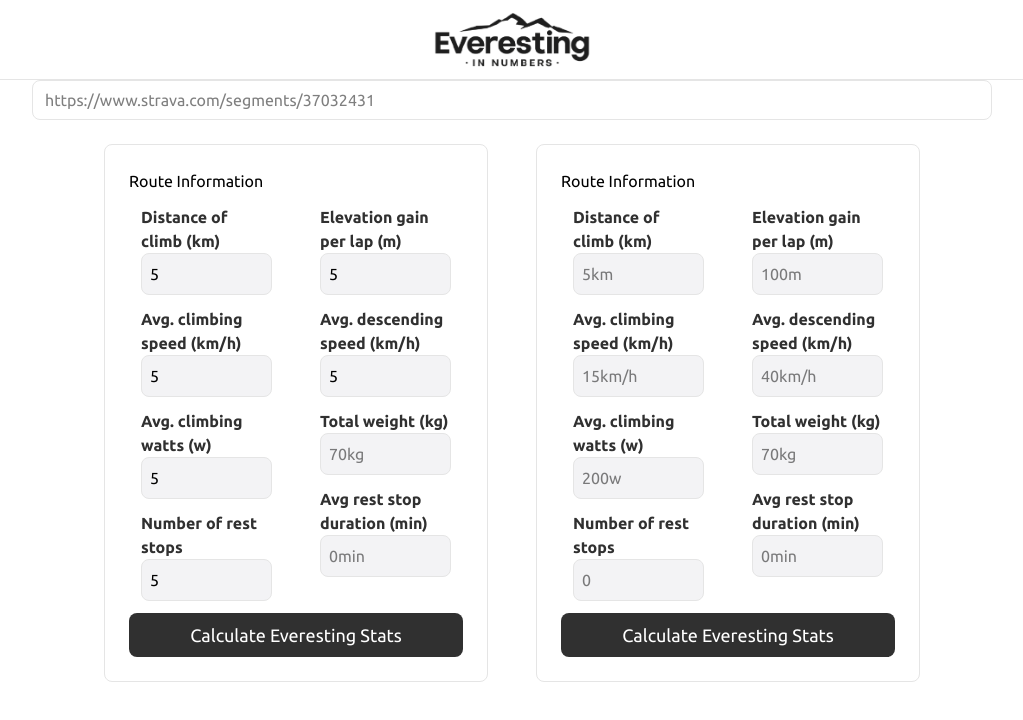
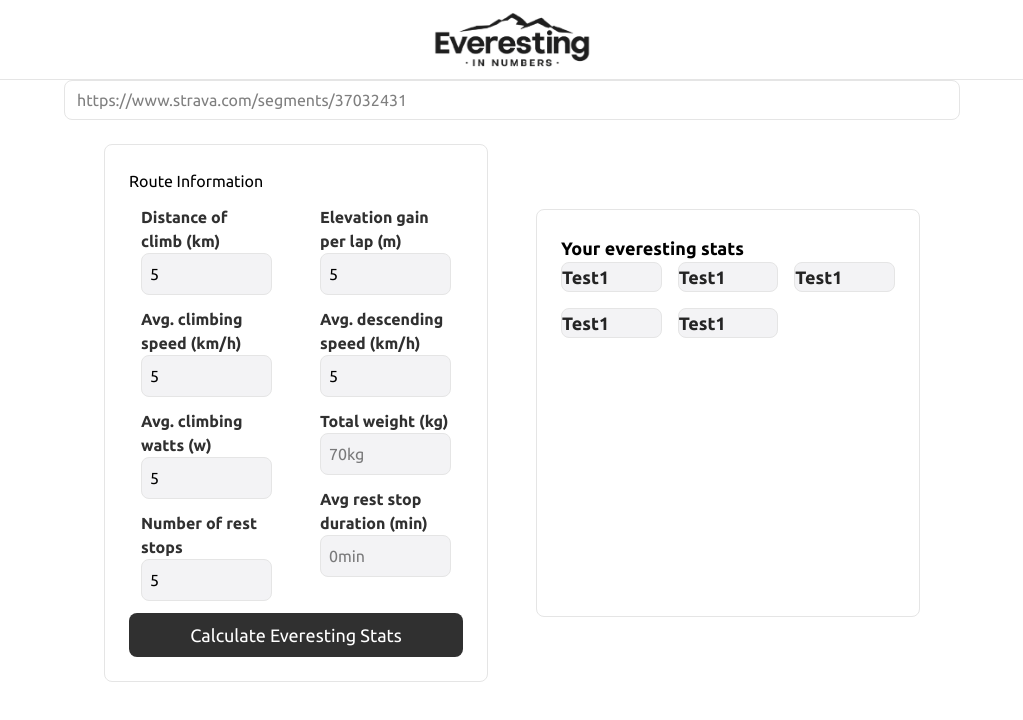
Before and after one commit to SASMIDT03/EverestingInNumbers, a React (Vite) app: page / in a window 1280 px wide. Both pictures are taken after typing "5", "5", "5", "5", "5", "5" into the empty fields and a click on the button "Calculate Everesting Stats". Shown: the top 720 px of the page, without its empty margins (128-1151 px from the left). Built offline with nearby package versions, Linux system fonts and the light colour scheme.

Commit message:
Started implementing displaying everesting stats.

```diff
--- a/src/App.tsx
+++ b/src/App.tsx
@@ -1,11 +1,18 @@
 import logo from './assets/ein.png';
 import {RouteForm} from "./components/RouteForm.tsx";
 import type {RideInformation} from "./utils/types/RideInformation.ts";
+import {StatsDisplay} from "./components/StatsDisplay.tsx";
+import {useState} from "react";
+import type {EverestingStats} from "./utils/types/EverestingStats.ts";
+import { CalculateEverestingStats } from "./utils/EverestingCalculator.ts";
 
 export default function App() {
 
-    const handleCalculation = (date: RideInformation) => {
-        console.log("App recievd data: ", date);
+    const [results, setResults] = useState<EverestingStats | null>(null);
+
+    const handleCalculation = (data: RideInformation) => {
+        console.log("App recievd data: ", data);
+        setResults(CalculateEverestingStats(data))
     }
 
     return (
@@ -20,7 +27,7 @@ export default function App() {
                 placeholder="https://www.strava.com/segments/37032431"
                 className="
                     bg-primary border-1 border-primary-shade rounded-lg
-                    w-[75vw] h-[5vh] p-3
+                    w-[70vw] h-[5vh] p-3
                     outline-none
                     focus:ring-2
                     focus:ring-dark-shade
@@ -30,7 +37,7 @@ export default function App() {
 
             <div className="flex flex-row items-center">
                 <RouteForm onCalculate={handleCalculation} />
-                <RouteForm onCalculate={handleCalculation} />
+                <StatsDisplay stats={results} />
             </div>
         </div>
     )
--- /dev/null
+++ b/src/components/StatsCard.tsx
@@ -0,0 +1,15 @@
+
+type StatsCardProps={
+    mainText: string
+}
+
+export function StatsCard(props: StatsCardProps) {
+    return (
+        <div className="
+            bg-secondary border-1 border-primary-shade rounded-lg
+            font-semibold text-dark-2 w-full
+            ">
+            {props.mainText}
+        </div>
+    )
+}
--- /dev/null
+++ b/src/components/StatsDisplay.tsx
@@ -0,0 +1,37 @@
+import type {EverestingStats} from "../utils/types/EverestingStats.ts";
+import {StatsCard} from "./StatsCard.tsx";
+
+type StatsDisplayProps = {
+    stats: EverestingStats | null
+}
+
+export function StatsDisplay(props: StatsDisplayProps) {
+    if (!props.stats) return (
+        <div className="
+            bg-secondary border-1 border-primary-shade rounded-lg
+            p-6 m-6 w-[30vw] min-h-[51vh]
+            text-center font
+            ">
+            Enter route details or import strava-segment to calculate your Everest in Numbers.
+        </div>
+    )
+
+    return (
+        <div className="
+            bg-primary border-1 border-primary-shade rounded-lg
+            p-6 m-6 w-[30vw] min-h-[51vh]
+            font-bold text-lg
+            ">
+            Your everesting stats
+            <div className="
+                grid grid-cols-1 md:grid-cols-2 lg:grid-cols-3 gap-4
+                ">
+                <StatsCard mainText={"Test1"} />
+                <StatsCard mainText={"Test1"} />
+                <StatsCard mainText={"Test1"} />
+                <StatsCard mainText={"Test1"} />
+                <StatsCard mainText={"Test1"} />
+            </div>
+        </div>
+    )
+}
```
